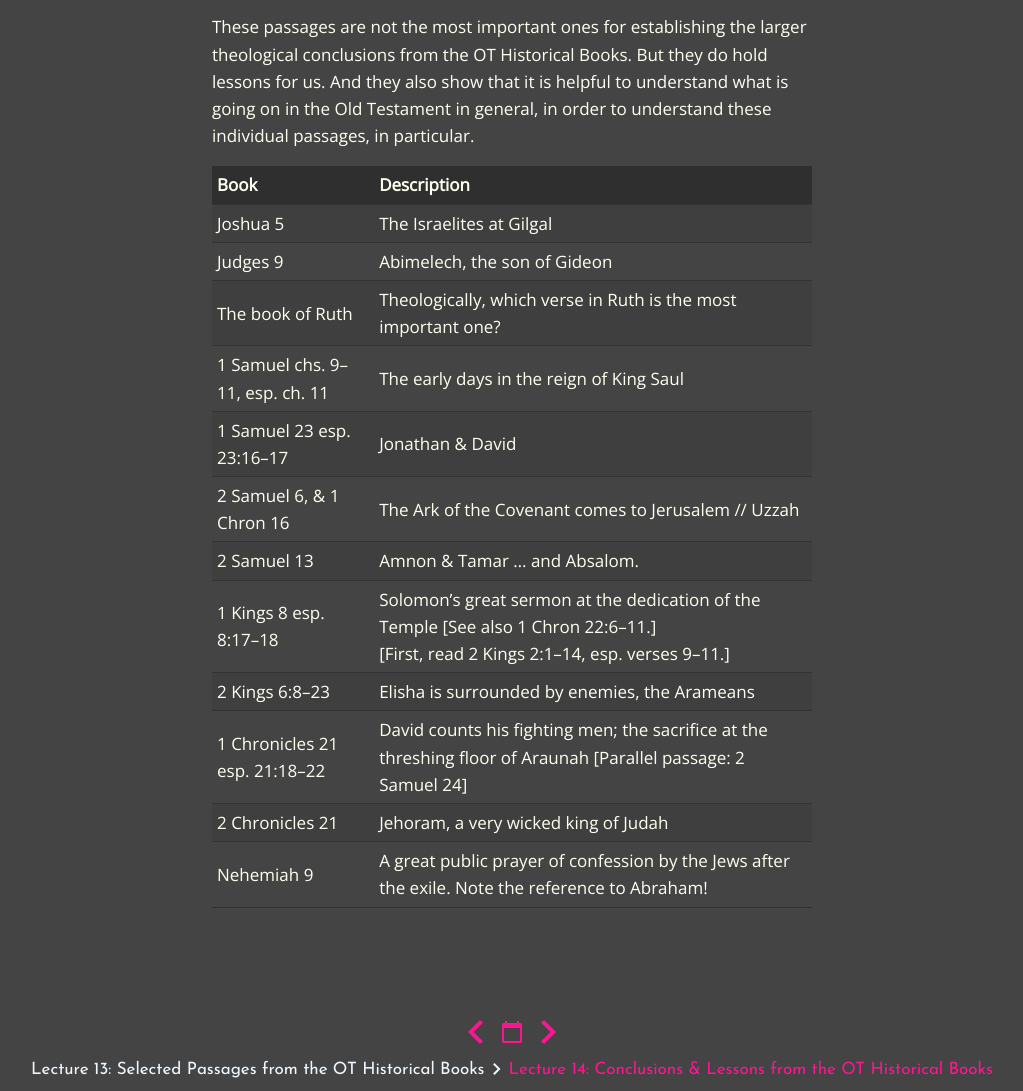
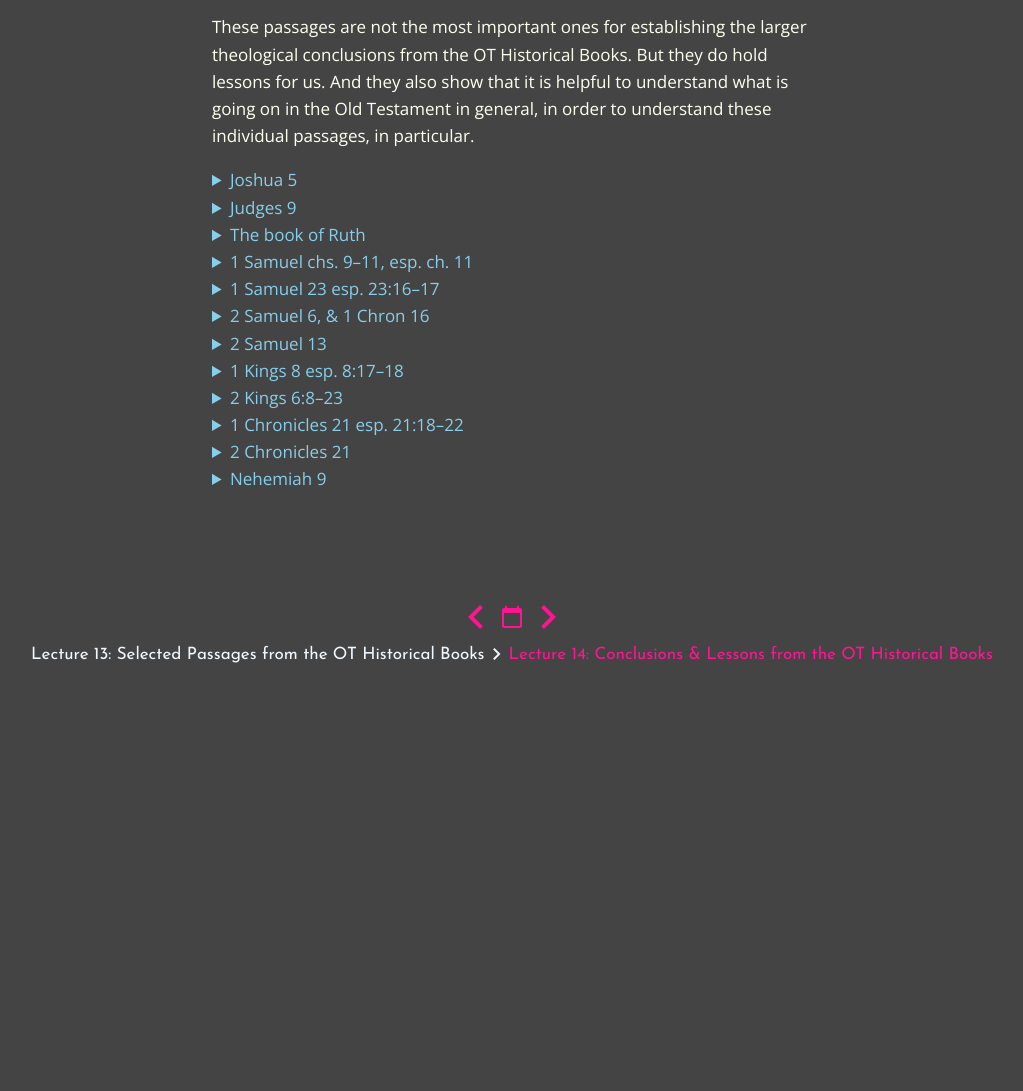
Before and after one commit to GospelTrust/kairos-bs-103, a Jekyll site: the page built from docs/content/_week-03/session-13.md, in a window 1280 px wide, cut to the strip 807-1898 px from the top of the page. Shown: the whole strip, without its empty margins (128-1151 px from the left). Built offline with Jekyll 4.4.1, drawn with Linux system fonts in a browser that asks for light colours; after the commit the page ends 1483 px from its top, so only the background shows below that.

Commit message:
feat: Use `<details>` and `<summary>` for short contents

```diff
--- a/docs/_includes/handouts/ho14.md
+++ b/docs/_includes/handouts/ho14.md
@@ -1,16 +1,89 @@
 These passages are not the most important ones for establishing the larger theological conclusions from the OT Historical Books. But they do hold lessons for us. And they also show that it is helpful to understand what is going on in the Old Testament in general, in order to understand these individual passages, in particular.
 
-Book | Description
-:--- | :---
-Joshua 5 | The Israelites at Gilgal
-Judges 9 | Abimelech, the son of Gideon
-The book of Ruth | Theologically, which verse in Ruth is the most important one?
-1 Samuel chs. 9–11, esp. ch. 11 | The early days in the reign of King Saul
-1 Samuel 23 esp. 23:16–17 | Jonathan & David
-2 Samuel 6, & 1 Chron 16 | The Ark of the Covenant comes to Jerusalem // Uzzah
-2 Samuel 13 | Amnon & Tamar … and Absalom.
-1 Kings 8 esp. 8:17–18 | Solomon’s great sermon at the dedication of the Temple [See also 1 Chron 22:6–11.]<br/>[First, read 2 Kings 2:1–14, esp. verses 9–11.]
-2 Kings 6:8–23 | Elisha is surrounded by enemies, the Arameans
-1 Chronicles 21 esp. 21:18–22 | David counts his fighting men; the sacrifice at the threshing floor of Araunah [Parallel passage: 2 Samuel 24]
-2 Chronicles 21 | Jehoram, a very wicked king of Judah
-Nehemiah 9 | A great public prayer of confession by the Jews after the exile. Note the reference to Abraham!
+<details>
+  <summary>Joshua 5</summary>
+  <p>
+  The Israelites at Gilgal <samp>Stopped circumcision</samp>
+  </p>
+</details>
+
+<details>
+  <summary>Judges 9</summary>
+  <p>
+  Abimelech, the son of Gideon <samp>God avenged the 70 sons</samp>
+  </p>
+</details>
+
+<details>
+  <summary>The book of Ruth</summary>
+  <p>
+  Theologically, which verse in Ruth is the most important one? <samp>Ruth 4:13</samp>
+  <br/>
+  <samp>Faithful people & A Moabite in David's geneology</samp>
+  </p>
+</details>
+
+<details>
+  <summary>1 Samuel chs. 9–11, esp. ch. 11</summary>
+  <p>
+  The early days in the reign of King Saul
+  </p>
+</details>
+
+<details>
+  <summary>1 Samuel 23 esp. 23:16–17</summary>
+  <p>
+  Jonathan & David
+  </p>
+</details>
+
+<details>
+  <summary>2 Samuel 6, & 1 Chron 16</summary>
+  <p>
+  The Ark of the Covenant comes to Jerusalem // Uzzah died
+  </p>
+</details>
+
+<details>
+  <summary>2 Samuel 13</summary>
+  <p>
+  Amnon & Tamar … and Absalom.
+  </p>
+</details>
+
+<details>
+  <summary>1 Kings 8 esp. 8:17–18</summary>
+  <p>
+  Solomon’s great sermon at the dedication of the Temple
+  <pre>See also 1 Chron 22:6–11. First, read 2 Kings 2:1–14, esp. verses 9–11.</pre>
+  </p>
+</details>
+
+<details>
+  <summary>2 Kings 6:8–23</summary>
+  <p>
+  Elisha is surrounded by enemies, the Arameans
+  </p>
+</details>
+
+<details>
+  <summary>1 Chronicles 21 esp. 21:18–22</summary>
+  <p>
+  David counts his fighting men; the sacrifice at the threshing floor of Araunah
+  <pre>Parallel passage: 2 Samuel 24</pre>
+  </p>
+</details>
+
+<details>
+  <summary>2 Chronicles 21</summary>
+  <p>
+  Jehoram, a very wicked king of Judah
+  </p>
+</details>
+
+<details>
+  <summary>Nehemiah 9</summary>
+  <p>
+  A great public prayer of confession by the Jews after the exile. Note the reference to Abraham!
+  </p>
+</details>
--- a/docs/assets/css/md.css
+++ b/docs/assets/css/md.css
@@ -29,10 +29,24 @@ tr:nth-child(odd) {
 samp {
   filter: blur(4px);
   font-family: var(--specialFont);
-  font-size: 20px;
+  font-size: 18px;
   cursor: pointer;
 }
 samp.on {
   filter: none;
   color: var(--secondaryColor);
 }
+
+summary {
+  color: var(--secondaryColor);
+  cursor: pointer;
+}
+summary h3 {
+  display: contents;
+}
+details p {
+  margin: 0 0 40px 20px;
+}
+details p samp.on {
+  color: inherit;
+}
```
